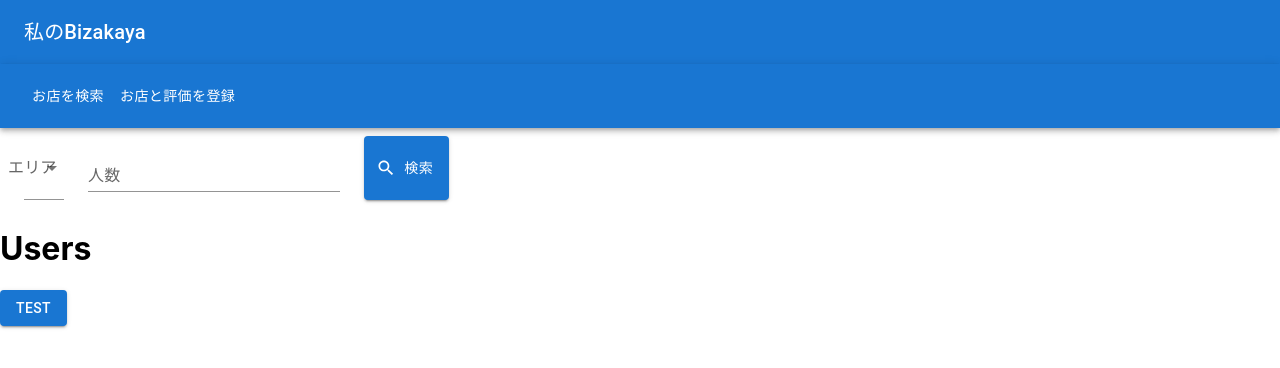
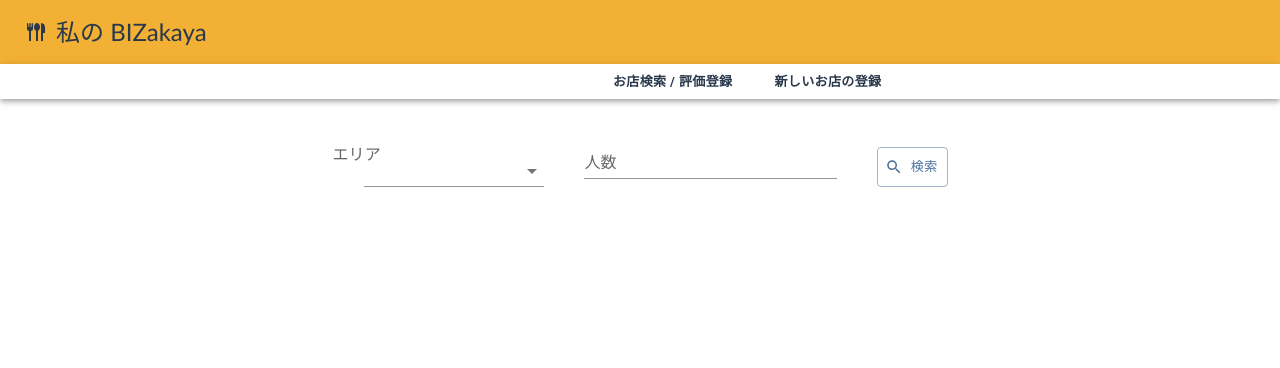
Before and after one commit to im-kkawa/gastly-app-front2, a React (Create React App) app: page / in a window 1280 px wide. Shown: the top 368 px of the page. Built offline with nearby package versions, Linux system fonts and the light colour scheme.

Commit message:
ヘッダ・アプリバー・検索エリアにおける色と間隔を調整

```diff
--- a/src/App.css
+++ b/src/App.css
@@ -1,7 +1,10 @@
 .App {
   text-align: center;
 }
-
+.centerContents {
+  text-align: center;
+  margin-top: 1.5rem;
+}
 .App-logo {
   height: 40vmin;
   pointer-events: none;
--- a/src/App.js
+++ b/src/App.js
@@ -13,11 +13,12 @@ const App = () => {
   useEffect(() => {}, []);
 
   return (
-    <div classname='App'>
+    <>
       <Header />
       <ApplicationBar />
+      <div className='centerContents'>
         <SearchShop />
-      <h1>Users</h1>
+        {/* <h1>Users</h1>
         {users.map((user, index) => (
           <div key={index}>{user.name}</div>
         ))}
@@ -38,8 +39,9 @@ const App = () => {
           >
             TEST
           </Button>
+        </div> */}
       </div>
-    </div>
+    </>
   );
 };
 
--- /dev/null
+++ b/src/SearchResult.css
@@ -0,0 +1,3 @@
+.resultSearchShopContents {
+  margin-top: 3rem;
+}
--- a/src/components/applicationBar.js
+++ b/src/components/applicationBar.js
@@ -3,16 +3,53 @@ import AppBar from '@mui/material/AppBar';
 import Box from '@mui/material/Box';
 import Toolbar from '@mui/material/Toolbar';
 import Button from '@mui/material/Button';
+import Stack from '@mui/material/Stack';
+import { ThemeProvider, createTheme } from '@mui/material/styles';
 
 export default function ApplicationBar() {
+  // 理想は全コンポーネントでthemeを共有する状態だが、色表示がうまく行かないため個別で設定する。
+  const theme = createTheme({
+    palette: {
+      primary: {
+        main: '#fff',
+        contrastText: '#fff',
+      },
+      secondary: {
+        main: '#29384b',
+      },
+    },
+  });
+
   return (
-    <Box sx={{ flexGrow: 1 }}>
-      <AppBar position='static'>
-        <Toolbar>
-          <Button color='inherit'>お店を検索</Button>
-          <Button color='inherit'>お店と評価を登録</Button>
-        </Toolbar>
-      </AppBar>
-    </Box>
+    <ThemeProvider theme={theme}>
+      <Box sx={{ flexGrow: 1 }}>
+        <AppBar position='static' sx={{ height: '35px' }}>
+          <Toolbar>
+            <Stack
+              direction='row'
+              spacing={4}
+              sx={{ ml: '36.5rem', mb: '1.7rem' }}
+            >
+              <Button
+                variant='text'
+                size='small'
+                color='secondary'
+                sx={{ fontWeight: 'bold' }}
+              >
+                お店検索 / 評価登録
+              </Button>
+              <Button
+                variant='text'
+                size='small'
+                color='secondary'
+                sx={{ fontWeight: 'bold' }}
+              >
+                新しいお店の登録
+              </Button>
+            </Stack>
+          </Toolbar>
+        </AppBar>
+      </Box>
+    </ThemeProvider>
   );
 }
--- a/src/components/header.js
+++ b/src/components/header.js
@@ -3,17 +3,48 @@ import AppBar from '@mui/material/AppBar';
 import Box from '@mui/material/Box';
 import Toolbar from '@mui/material/Toolbar';
 import Typography from '@mui/material/Typography';
+import { ThemeProvider, createTheme } from '@mui/material/styles';
+import FlatwareIcon from '@mui/icons-material/Flatware';
 
 export default function Header() {
+  const theme = createTheme({
+    palette: {
+      primary: {
+        main: '#f2b135',
+        // contrastText: '#fff',
+        contrastText: '#29384b',
+      },
+      secondary: {
+        main: '#4B709A',
+      },
+    },
+
+    typography: {
+      fontFamily: [
+        'Candara',
+        'Calibri',
+        'Segoe',
+        'Segoe UI',
+        'Optima',
+        'Arial',
+        'sans-serif',
+        'Noto Sans JP',
+      ].join(','),
+    },
+  });
+
   return (
-    <Box sx={{ flexGrow: 1, bgcolor: 'warning.main' }}>
-      <AppBar position='static'>
-        <Toolbar>
-          <Typography variant='h6' component='div' sx={{ flexGrow: 1 }}>
-            私のBizakaya
-          </Typography>
-        </Toolbar>
-      </AppBar>
-    </Box>
+    <ThemeProvider theme={theme}>
+      <Box sx={{ flexGrow: 1 }}>
+        <AppBar position='static' color='primary'>
+          <Toolbar>
+            <FlatwareIcon sx={{ display: { xs: 'none', md: 'flex' }, mr: 1 }} />
+            <Typography variant='h5' component='div' sx={{ flexGrow: 1 }}>
+              私の BIZakaya
+            </Typography>
+          </Toolbar>
+        </AppBar>
+      </Box>
+    </ThemeProvider>
   );
 }
--- a/src/components/searchShop/searchCondition.js
+++ b/src/components/searchShop/searchCondition.js
@@ -7,13 +7,24 @@ import Select from '@mui/material/Select';
 import Box from '@mui/material/Box';
 import TextField from '@mui/material/TextField';
 import Button from '@mui/material/Button';
-import DeleteIcon from '@mui/icons-material/Delete';
-import SendIcon from '@mui/icons-material/Send';
 import Stack from '@mui/material/Stack';
 import SearchIcon from '@mui/icons-material/Search';
+import { ThemeProvider, createTheme } from '@mui/material/styles';
 
 export default function SearchCondition(props) {
   const url = '/shops/test';
+
+  const theme = createTheme({
+    palette: {
+      primary: {
+        main: '#4B709A',
+        contrastText: '#fff',
+      },
+      secondary: {
+        main: '#29384b',
+      },
+    },
+  });
 
   const [area, setArea] = useState('');
 
@@ -37,15 +48,24 @@ export default function SearchCondition(props) {
 
   return (
     <div>
-      <FormControl variant='standard' sx={{ m: 1, minWidth: 120 }}>
-        <Stack direction='row' spacing={2}>
-          <InputLabel id='demo-simple-select-standard-label'>エリア</InputLabel>
+      <ThemeProvider theme={theme}>
+        <FormControl variant='standard'>
+          <Stack
+            direction='row'
+            spacing={4}
+            justifyContent='flex-start'
+            alignItems='flex-end'
+          >
+            <InputLabel id='demo-simple-select-standard-label'>
+              エリア
+            </InputLabel>
             <Select
               labelId='demo-simple-select-standard-label'
               id='demo-simple-select-standard'
               value={area}
               onChange={onChangeSetArea}
               label='Area'
+              sx={{ minWidth: 180 }}
             >
               <MenuItem value={1}>大手町</MenuItem>
               <MenuItem value={2}>みなとみらい</MenuItem>
@@ -55,24 +75,36 @@ export default function SearchCondition(props) {
               component='form'
               sx={{
                 '& > :not(style)': { m: 1, width: '25ch' },
+                mb: '1.5rem',
               }}
               noValidate
               autoComplete='off'
             >
-            <TextField id='standard-basic' label='人数' variant='standard' />
+              <TextField
+                id='standard-basic'
+                label='人数'
+                variant='standard'
+                sx={{ minWidth: 180 }}
+              />
             </Box>
-          {/* <Button variant='outlined' startIcon={<SearchIcon />}>
+            <Button
+              variant='outlined'
+              size='small'
+              startIcon={<SearchIcon onClick={onClickSearchShopIsSubmitted} />}
+              sx={{ height: '40px', mt: '6rem' }}
+            >
               検索
-          </Button> */}
-          <Button
+            </Button>
+            {/* <Button
               variant='contained'
               startIcon={<SearchIcon />}
               onClick={onClickSearchShopIsSubmitted}
             >
               検索
-          </Button>
+            </Button> */}
           </Stack>
         </FormControl>
+      </ThemeProvider>
     </div>
   );
 }
--- a/src/components/searchShop/searchResult.js
+++ b/src/components/searchShop/searchResult.js
@@ -10,14 +10,31 @@ import Typography from '@mui/material/Typography';
 import pic1 from '../img/yakitori.jpg';
 import pic2 from '../img/funamori.jpg';
 import pic3 from '../img/nikubaru.jpg';
+import '../../SearchResult.css';
+import { ThemeProvider, createTheme } from '@mui/material/styles';
 
 export default function SearchResult(props) {
   console.log(__dirname);
+
+  const theme = createTheme({
+    palette: {
+      primary: {
+        main: '#f2b135',
+        // contrastText: '#fff',
+        contrastText: '#29384b',
+      },
+      secondary: {
+        main: '#4B709A',
+      },
+    },
+  });
+
   return (
-    <div>
-      <div>利用実績のある規模での検索結果だとわかるようなメッセージ</div>
-      <div>{props.resultSearchShop[1]['name']}</div>
-      <Stack direction='row' spacing={2}>
+    <div className='resultSearchShopContents'>
+      <ThemeProvider theme={theme}>
+        <p>この人数規模で利用実績のあるおすすめ店３選</p>
+        {/* <div>{props.resultSearchShop[1]['name']}</div> */}
+        <Stack direction='row' spacing={2} justifyContent='center'>
           <Card sx={{ maxWidth: 345 }}>
             <CardMedia
               component='img'
@@ -82,6 +99,7 @@ export default function SearchResult(props) {
             </CardActions>
           </Card>
         </Stack>
+      </ThemeProvider>
     </div>
   );
 }
```
Lines whose indentation alone changed are shown as unchanged.
